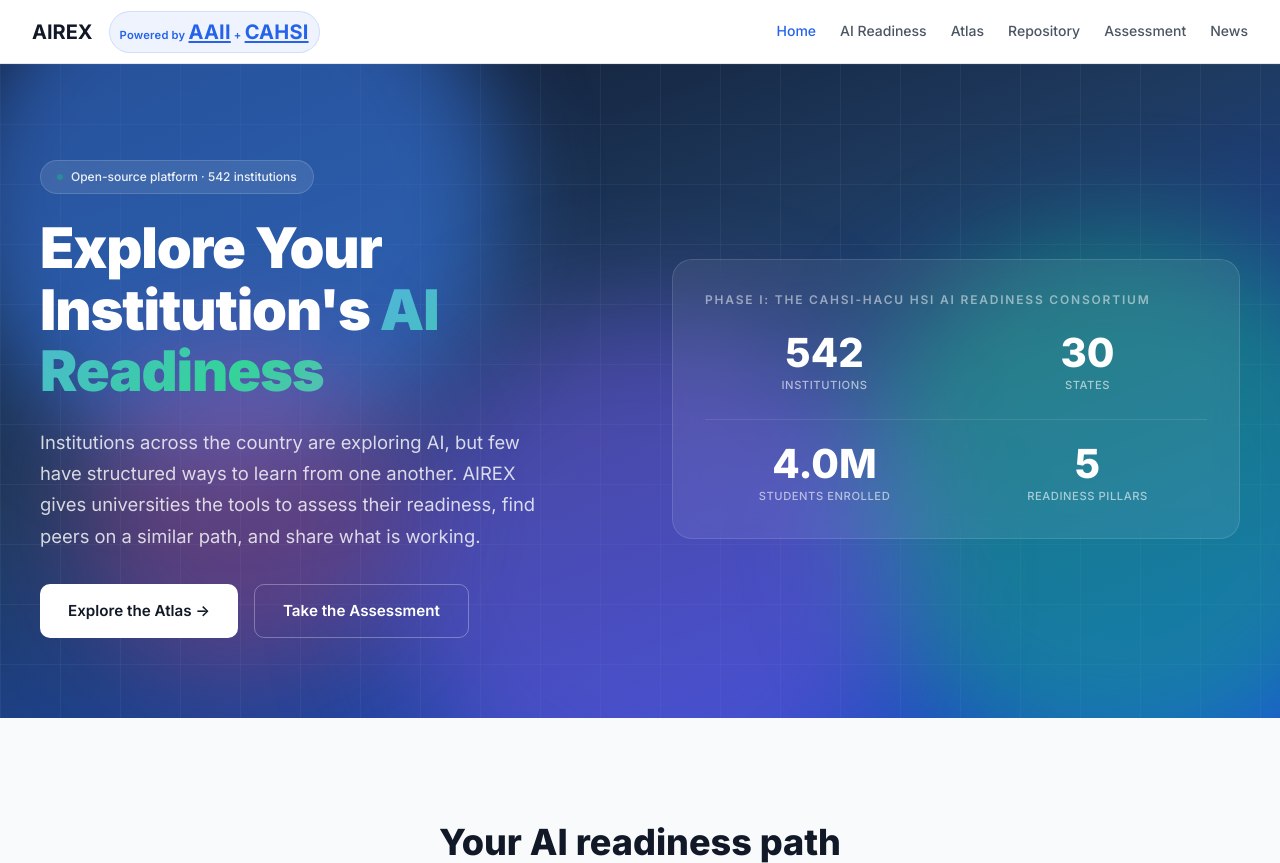
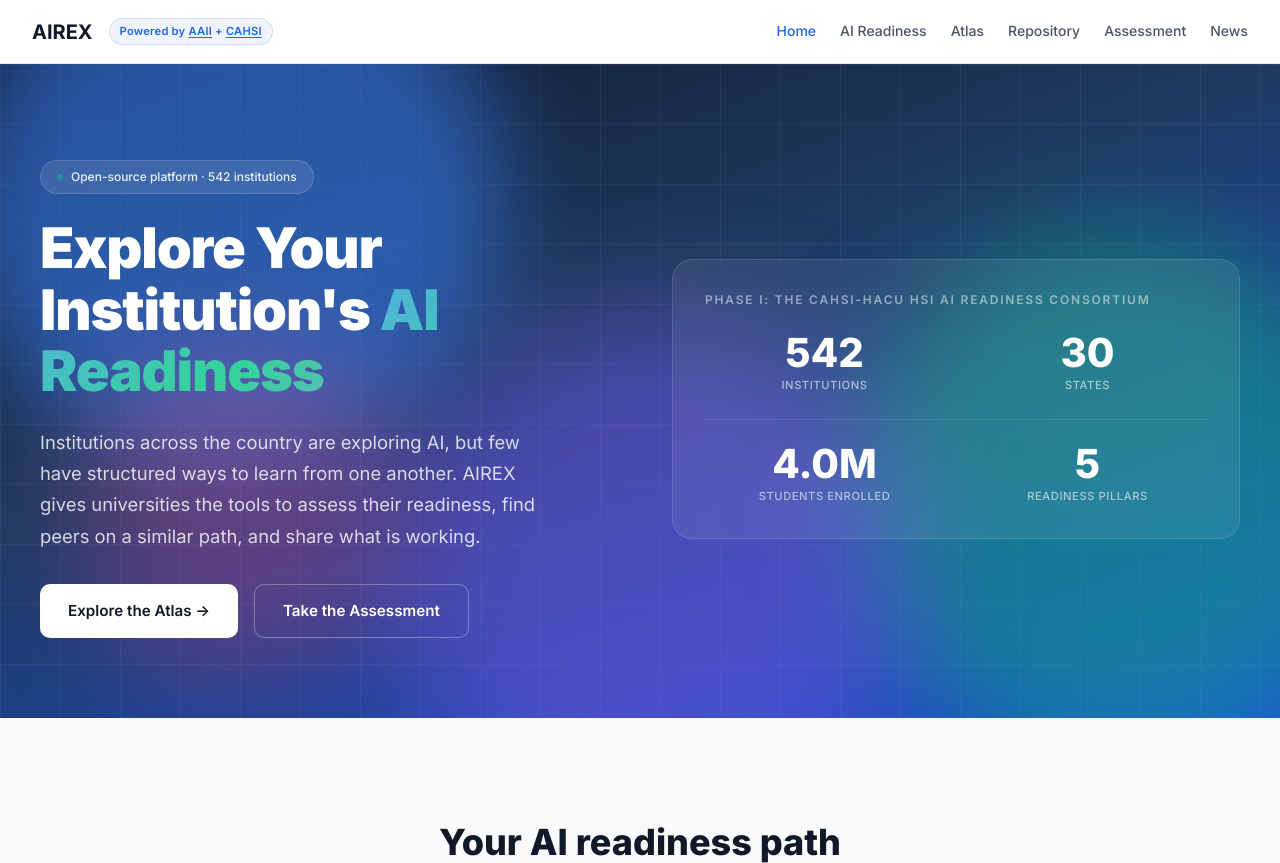
Before and after one commit to cauamcardoso/arex-platform, a Flask app: page / in a window 1280 px wide. Shown: the top 863 px of the page. Run offline with Flask 3, Linux system fonts and the light colour scheme.

Commit message:
Fix header badge link sizing: scope selector to direct child only
Changed .header-brand a to .header-brand > a so the logo link styles
(1.25rem bold) no longer cascade into the AAII/CAHSI badge links.

Co-Authored-By: Claude Opus 4.6 <noreply@anthropic.com>

```diff
--- a/templates/home.html
+++ b/templates/home.html
@@ -58,7 +58,7 @@
             gap: 1rem;
         }
 
-        .header-brand a {
+        .header-brand > a {
             font-size: 1.25rem;
             font-weight: 700;
             color: var(--gray-900);
```
